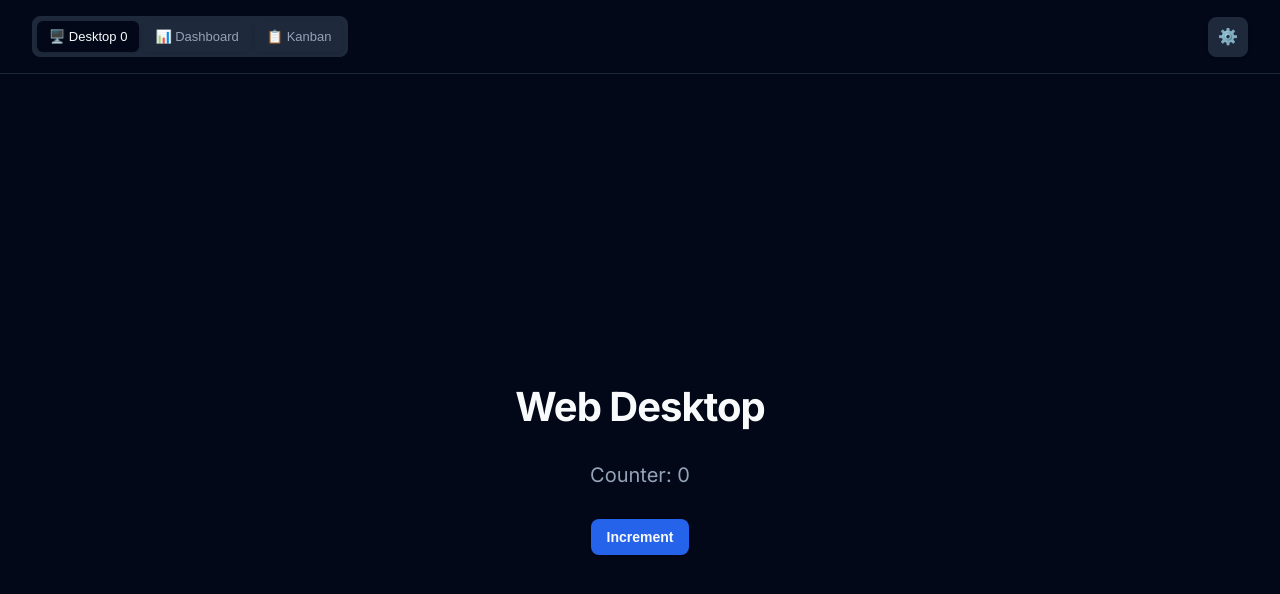
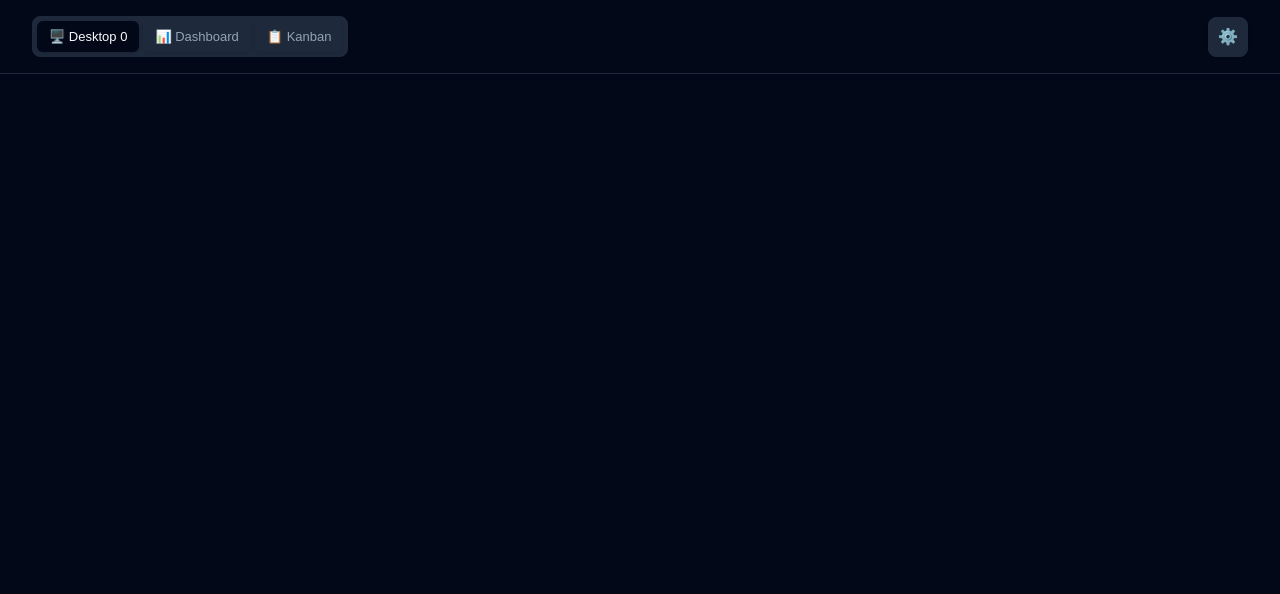
Before and after one commit to BIT-TAG/WebSuite, a SvelteKit app: page / in a window 1280 px wide. Shown: the top 594 px of the page. Built offline with nearby package versions, Linux system fonts and the light colour scheme.

Commit message:
Desktop-Komponenten entfernen

```diff
--- a/src/routes/+page.svelte
+++ b/src/routes/+page.svelte
@@ -9,11 +9,6 @@
   import SettingsPopup from '$lib/components/SettingsPopup.svelte';
 
   let showSettings = false;
-  let count = 0;
-
-  function increment() {
-    count += 1;
-  }
 
   function openExample() {
     openWindow({
@@ -67,9 +62,6 @@
   <div class="content-area">
     {#if $currentView === 'desktop'}
       <div class="desktop-content">
-        <h1>Web Desktop</h1>
-        <p>Counter: {count}</p>
-        <button on:click={increment}>Increment</button>
       </div>
     {:else if $currentView === 'dashboard'}
       <Dashboard />
```
